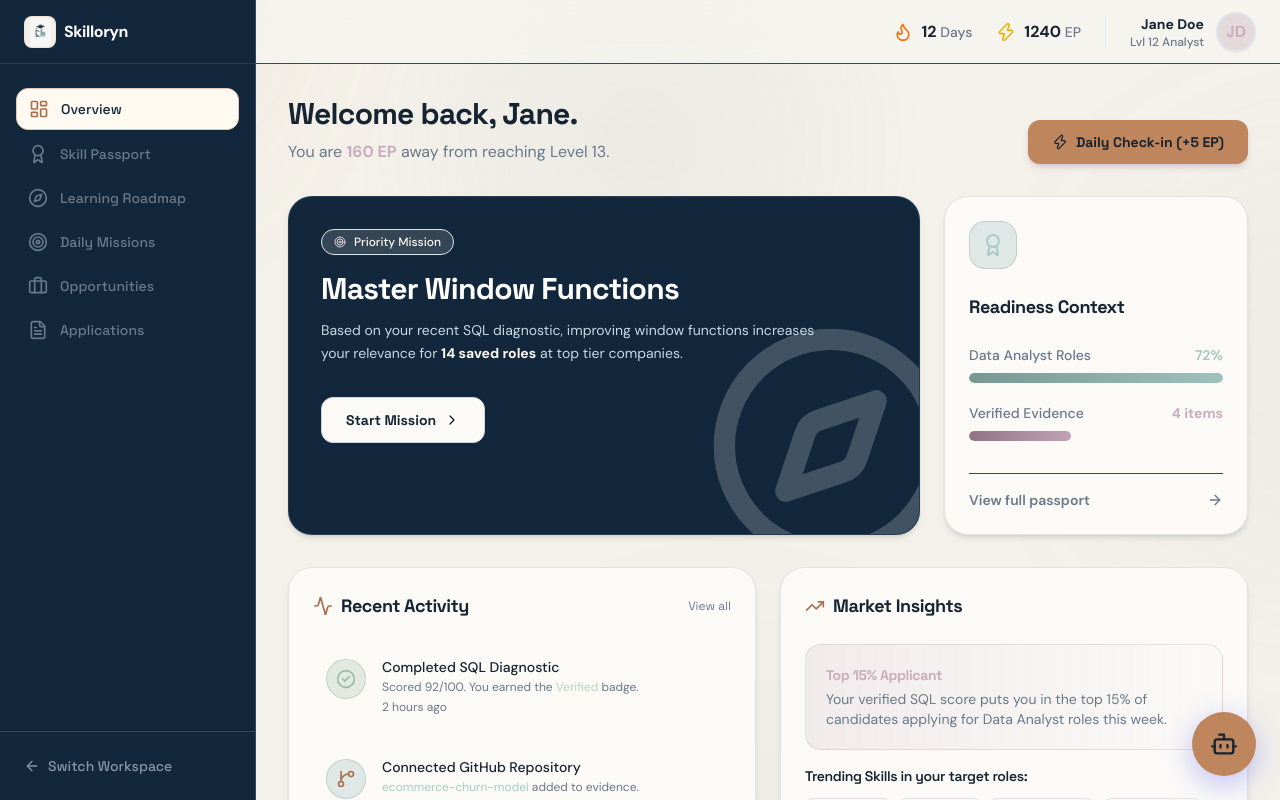
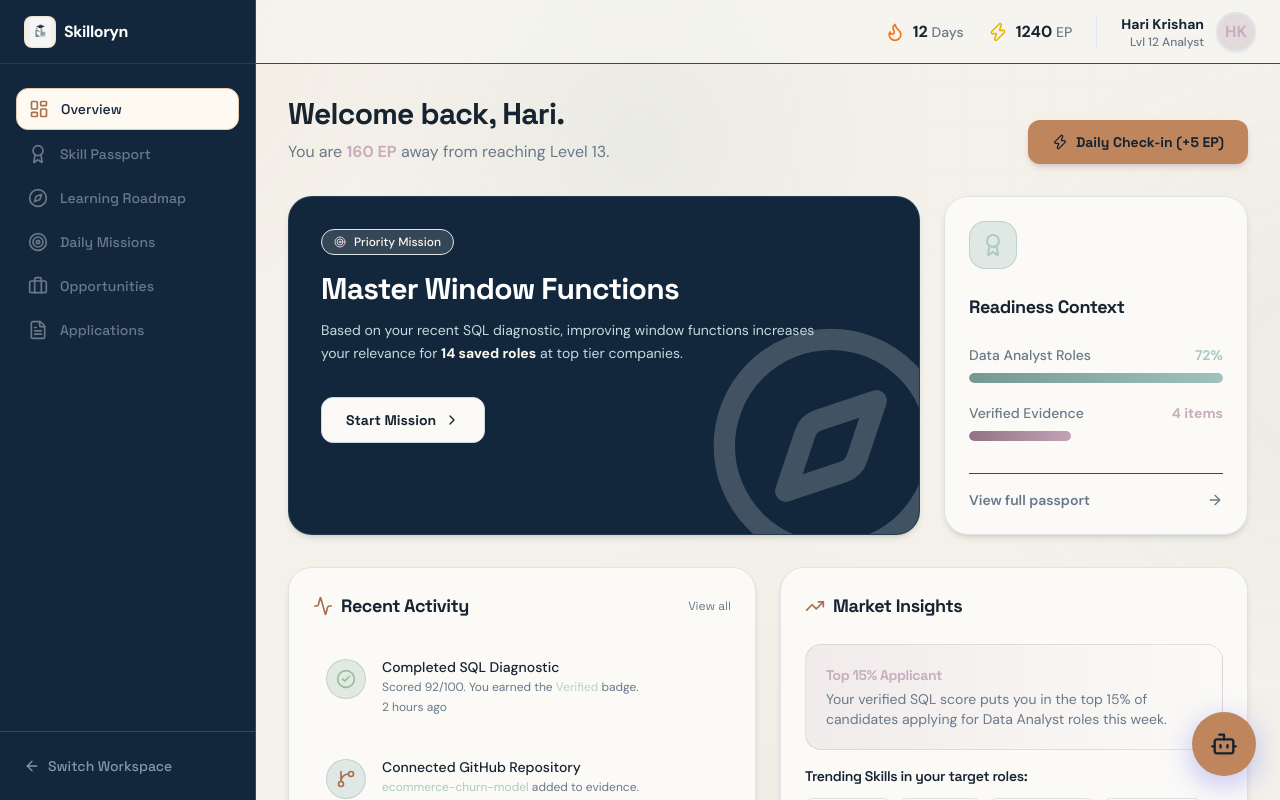
Before and after one commit to HarshitWadhwa/skilloryn, a React (Vite) app: page /student in a window 1280 px wide. Built offline with nearby package versions, Linux system fonts and the light colour scheme.

Commit message:
Update student profile name

```diff
--- a/src/pages/StudentDashboard.tsx
+++ b/src/pages/StudentDashboard.tsx
@@ -110,11 +110,11 @@ export default function StudentDashboard() {
             </div>
             <div className="flex items-center gap-3">
               <div className="text-right hidden sm:block">
-                <p className="text-sm font-bold text-ink">Jane Doe</p>
+                <p className="text-sm font-bold text-ink">Hari Krishan</p>
                 <p className="text-xs text-muted font-medium">Lvl 12 Analyst</p>
               </div>
               <div className="w-10 h-10 rounded-full bg-fuchsia-500/20 text-fuchsia-300 border border-fuchsia-500/30 flex items-center justify-center font-bold border-2 border-line shadow-sm cursor-pointer">
-                JD
+                HK
               </div>
             </div>
           </div>
@@ -128,7 +128,7 @@ export default function StudentDashboard() {
               <div className="space-y-8 animate-fade-in">
                 <div className="flex flex-col sm:flex-row justify-between items-start sm:items-end gap-4">
                   <div>
-                    <h1 className="text-3xl font-bold text-ink mb-2">Welcome back, Jane.</h1>
+                    <h1 className="text-3xl font-bold text-ink mb-2">Welcome back, Hari.</h1>
                     <p className="text-muted">You are <span className="font-bold text-fuchsia-300">160 EP</span> away from reaching Level 13.</p>
                   </div>
                   <button
```
